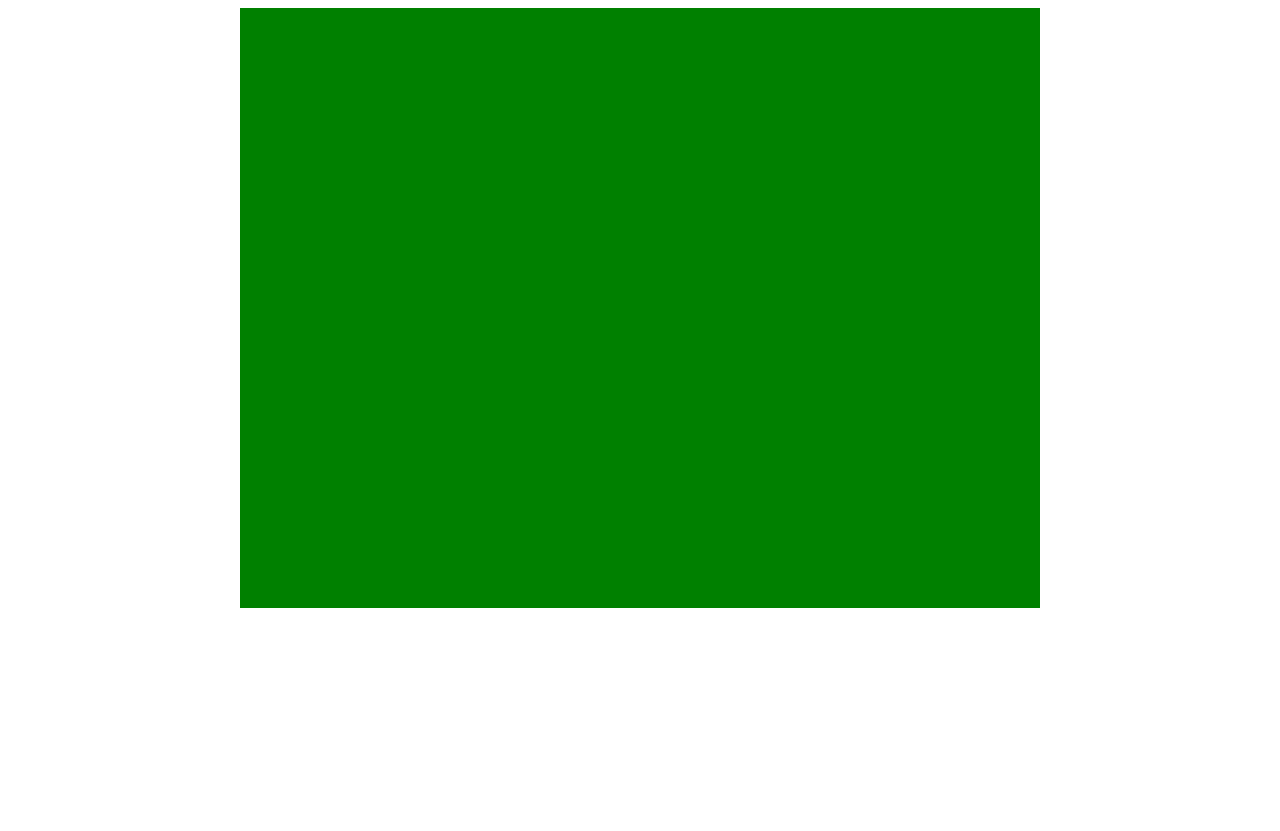
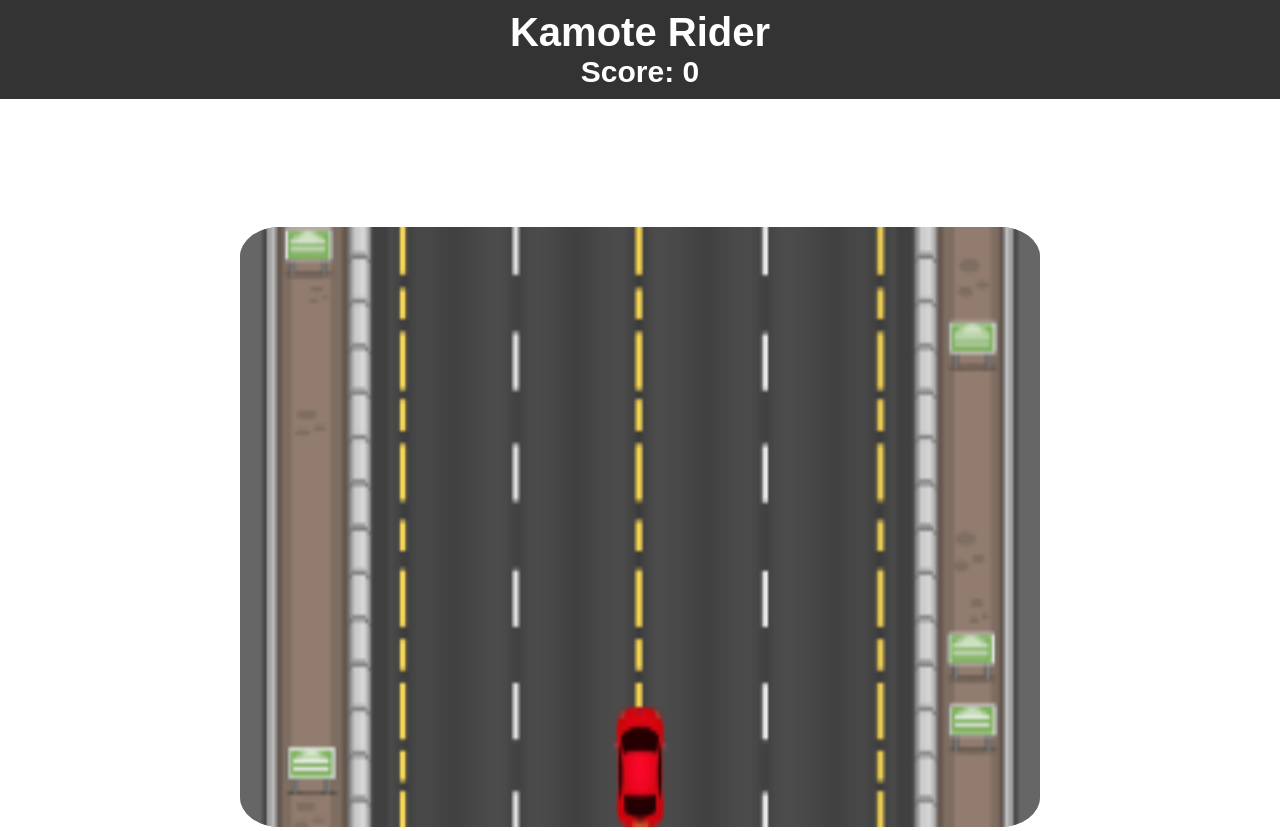
Before and after one commit to DEVPRESSSS/CS2O-THESISGAME, a plain HTML site: page Index.html in a window 1280 px wide. Before the commit the page ends 800 px from the top, so only its background shows below. Drawn offline with Linux system fonts and the light colour scheme.

Commit message:
Added road,car and header

```diff
--- a/Index.html
+++ b/Index.html
@@ -8,7 +8,30 @@
     <link rel="Stylesheet" href="kamoterider.css">
 </head>
 <body>
-    <canvas id="gameCanvas"></canvas>
+
+    <div class="wrapper">
+
+
+        <!-- Header -->
+        <div class="header">
+            <h1 class="header-text">Kamote Rider</h1>
+
+            <div class="score">
+                <h2>Score: <span id="score">0</span></h2>
+            </div>
+        </div>
+
+        <!-- Game Canvas -->
+        <canvas id="gameCanvas" >
+
+
+
+
+
+        </canvas>
+
+    </div>
+
     <script src="kamoterider.js"></script>
 </body>
 </html>
--- a/kamoterider.css
+++ b/kamoterider.css
@@ -1,9 +1,28 @@
+*{
+
+    margin: 0;
+    padding: 0;
+    box-sizing: border-box;
+}
+
+
+
 body{
     text-align: center;
 }
 
 #gameCanvas {
-    background-color: green;
+    background-color: gray;
+    margin-top: 10%;
     width: 800px;
     height: 600px;
+    border-radius: 5%;
 }
+
+.header{
+    background-color: #333;
+    color: white;
+    padding: 10px;
+    font-size: 20px;
+    font-family: Arial, sans-serif;
+}
--- a/kamoterider.js
+++ b/kamoterider.js
@@ -0,0 +1,36 @@
+
+// Get the canvas element
+const canvas = document.getElementById('gameCanvas');
+
+// Get the canvas context
+
+const ctx = canvas.getContext('2d');
+
+
+//Road image
+const road = new Image();
+
+//Set the source of the image
+road.src="images/road.png";
+
+
+//Draw the image on the canvas
+road.onload = function(){
+    ctx.drawImage(road,0,0,canvas.width,canvas.height);
+
+    //Car image
+    const car = new Image();
+
+    car.src = "images/Car1.png";
+
+
+
+    //Draw the car on the canvas
+    car.onload = function(){
+
+
+        //Position of the car
+
+        ctx.drawImage(car,canvas.width/2-10,canvas.height-30,20,30);
+    }
+}
```
Also changed, not shown: Images/Car1.png (added), Images/road.png (added), 1 other file.
